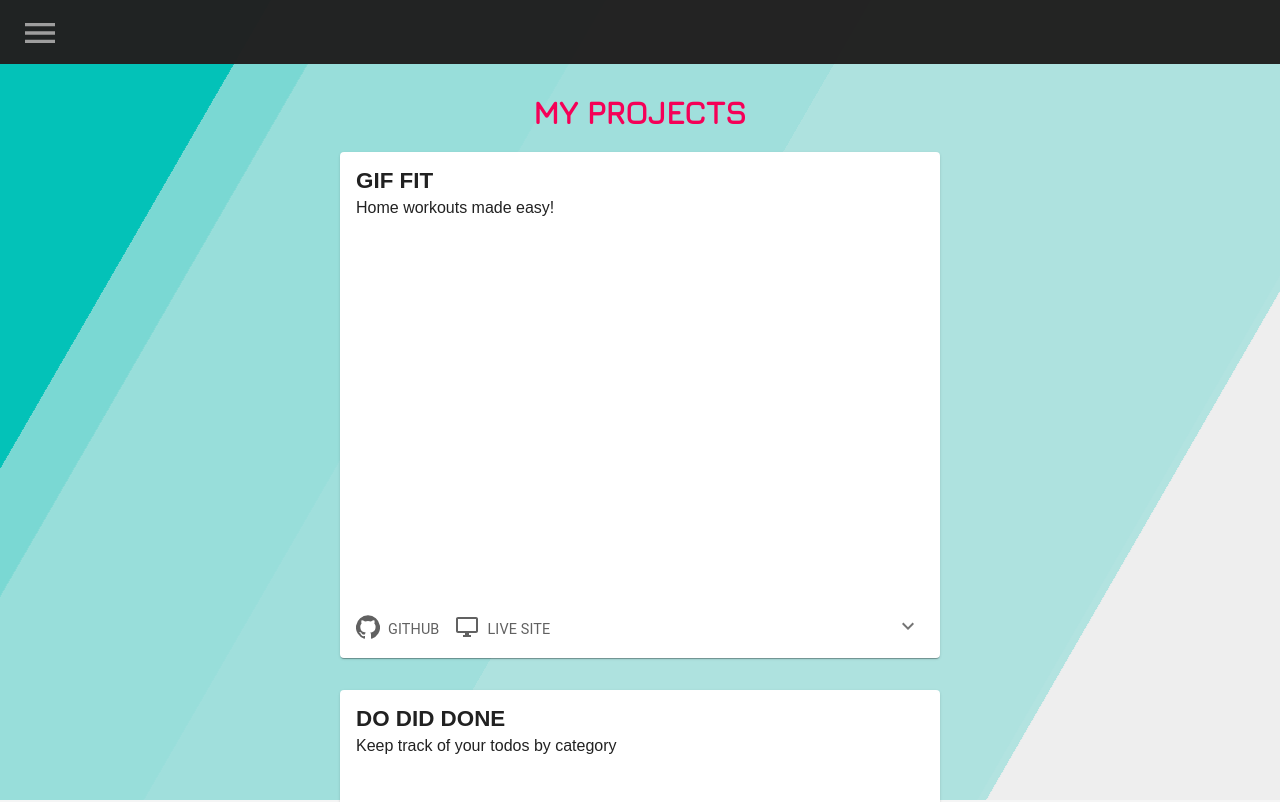
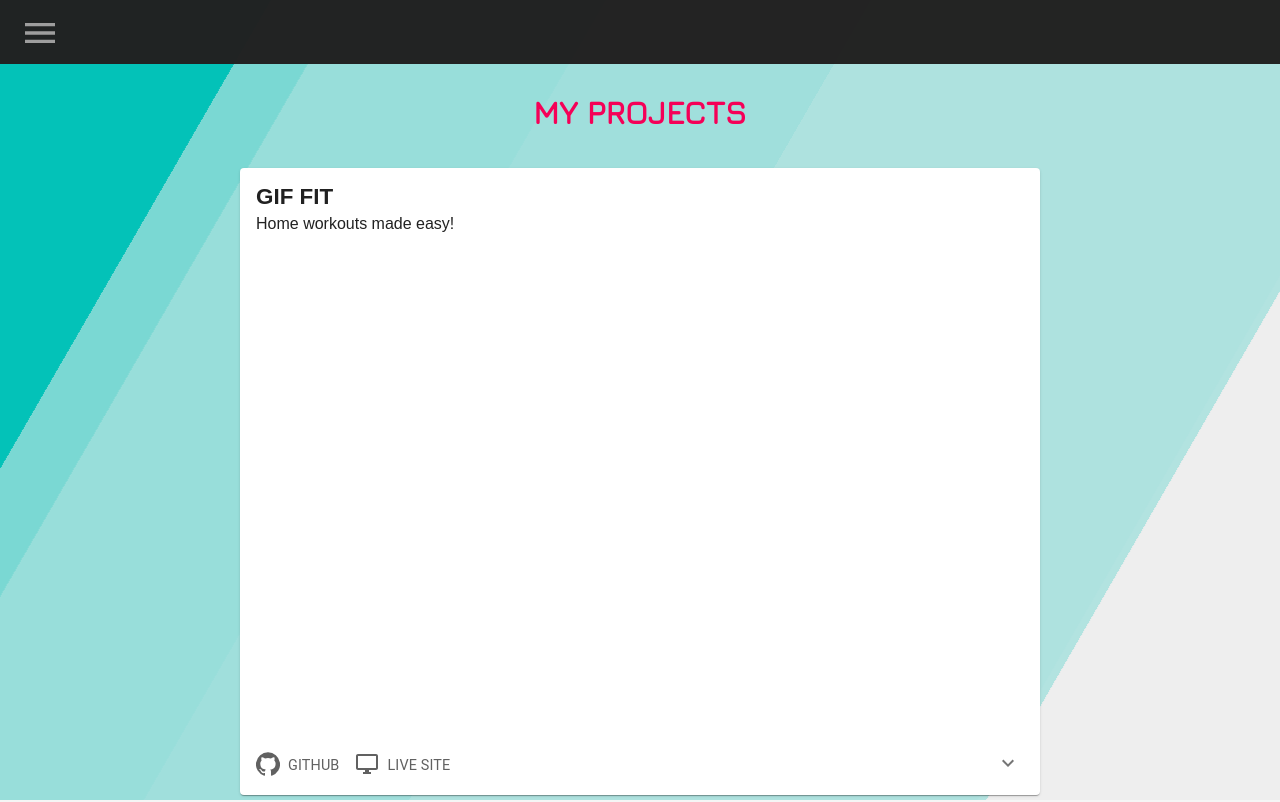
Before and after one commit to jamesncox/portfolio, a React (Create React App) app: page /projects in a window 1280 px wide. Shown: the top 802 px of the page. Built offline with nearby package versions, Linux system fonts and the light colour scheme; the HTML template or start-up script is replaced by a standard one; a web font is replaced by a local one.

Commit message:
Update ProjectCards width

```diff
--- a/src/components/Projects/ProjectCards.js
+++ b/src/components/Projects/ProjectCards.js
@@ -19,14 +19,14 @@ import Button from '@material-ui/core/Button'
 
 const useStyles = makeStyles((theme) => ({
     root: {
-        width: 600,
+        width: 800,
         alignSelf: "center",
-        marginTop: theme.spacing(2),
+        marginTop: theme.spacing(4),
         marginBottom: theme.spacing(2),
         '&:last-child': {
             marginBottom: theme.spacing(20)
         },
-        [theme.breakpoints.down('sm')]: {
+        [theme.breakpoints.down('md')]: {
             maxWidth: "92%",
         },
     },
@@ -105,14 +105,11 @@ export default function ProjectCards() {
             return (
                 <Card className={classes.root} key={project.id}>
                     <CardHeader
-                        // titleTypographyProps={classes.header}
                         disableTypography={true}
                         className={classes.header}
                         title={project.name}
-                    // subheader={project.summary}
                     />
                     <CardHeader
-                        // titleTypographyProps={classes.header}
                         disableTypography={true}
                         className={classes.subheader}
                         subheader={project.summary}
```
